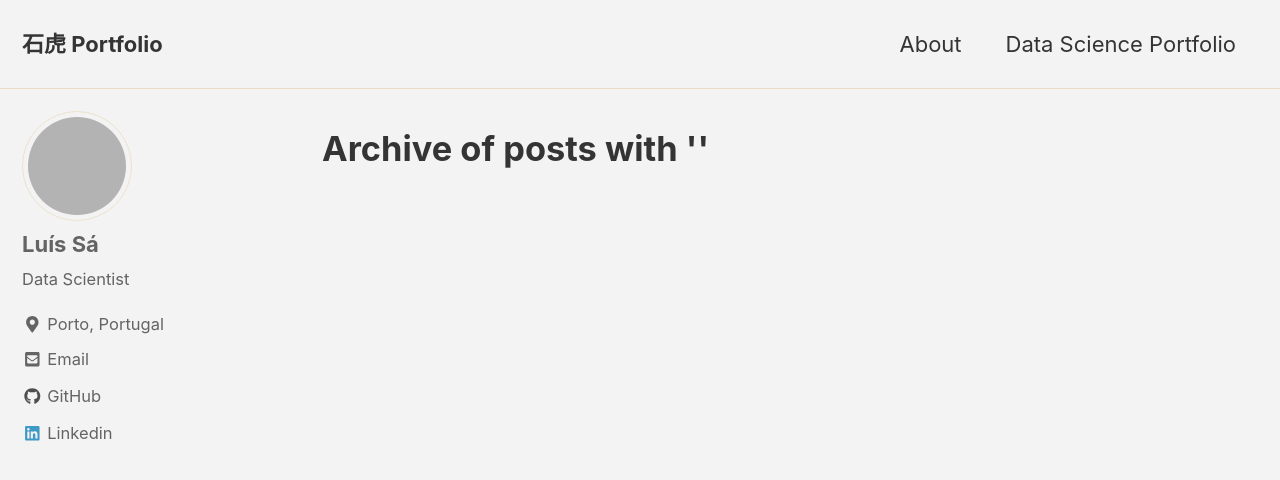
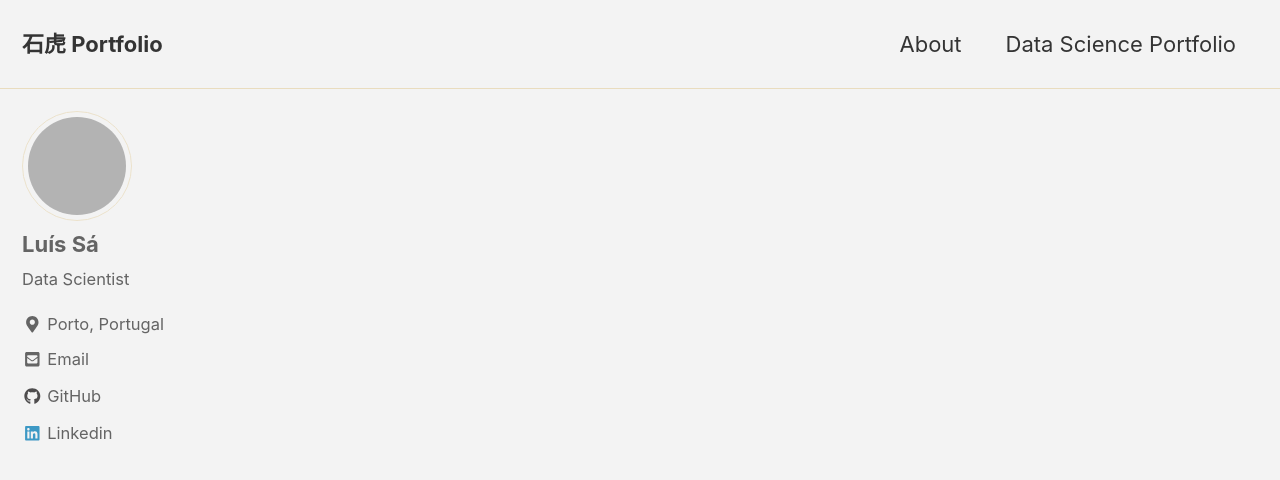
Before and after one commit to shi-hu/shi-hu.github.io, a Jekyll site: the page built from _pages/data-science.md, in a window 1280 px wide and 900 px high. Shown: the top 480 px of the window. Built offline with Jekyll 4.4.1, drawn with Linux system fonts in a browser that asks for light colours; cached includes are drawn as plain includes; nearby versions of some CDN libraries; grey boxes are pictures that could not be loaded.

Commit message:
Update data-science.md

```diff
--- a/_pages/data-science.md
+++ b/_pages/data-science.md
@@ -3,13 +3,3 @@ layout: archive
 permalink: /portfolio/
 author_profile: true
 ---
-
-<h1>Archive of posts with {{ page.type }} '{{ page.title }}'</h1>
-<ul class="posts">
-  {% for post in page.posts %}
-    <li>
-      <span class="post-date">{{ post.date | date: "%b %-d, %Y" }}</span>
-      <a class="post-link" href="{{ post.url | prepend: site.baseurl }}">{{ post.title }}</a>
-    </li>
-  {% endfor %}
-</ul>
```
